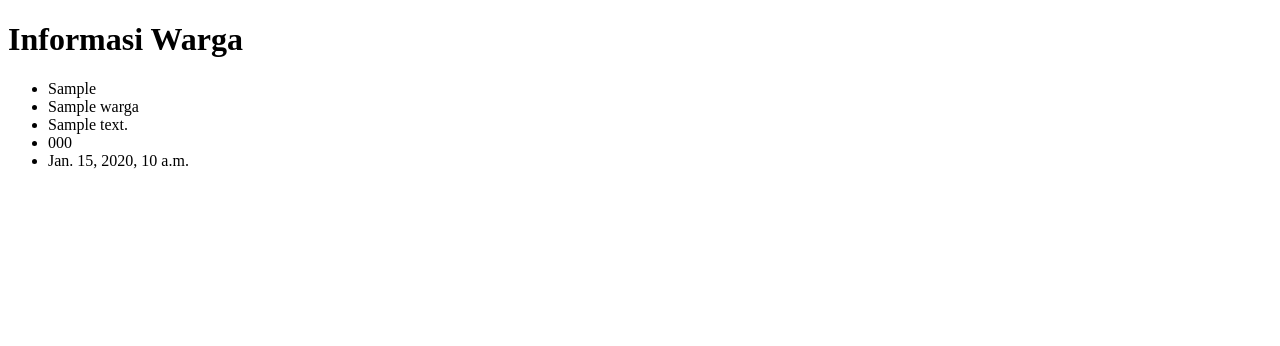
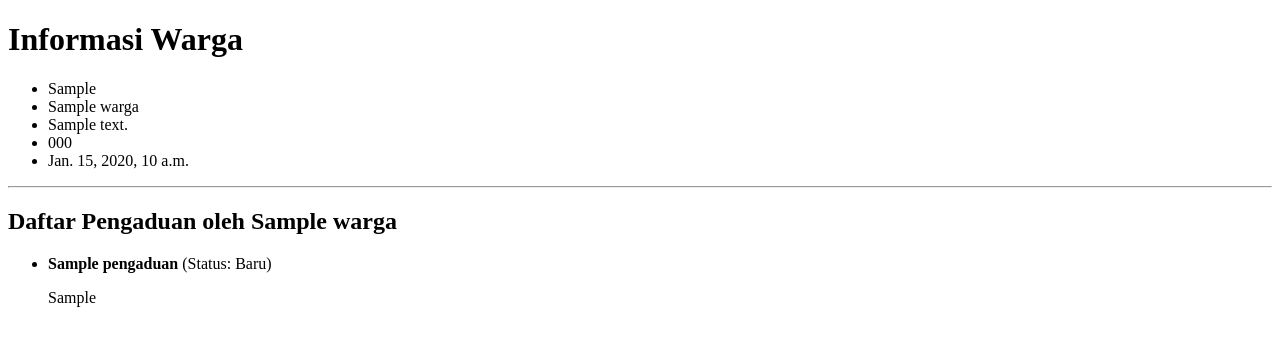
Before and after one commit to Rizkywahyufadillah/kuliah-framework-data-kelurahan, a Django app: page /warga/1/ in a window 1280 px wide. Shown: the top 346 px of the page. Run offline with Django 5.2, Linux system fonts and the light colour scheme; tables that the repository leaves empty hold one stand-in row (values such as "Sample post").

Commit message:
Menambahkan Pengaduan Warga

```diff
--- a/data_kelurahan/warga/admin.py
+++ b/data_kelurahan/warga/admin.py
@@ -1,7 +1,7 @@
 from django.contrib import admin
-from . models import Warga
+from . models import Warga,Pengaduan
 # Register your models here.
 
 
-
 admin.site.register(Warga)
+admin.site.register(Pengaduan)
--- a/data_kelurahan/warga/models.py
+++ b/data_kelurahan/warga/models.py
@@ -10,3 +10,22 @@ class Warga(models.Model):
 
     def __str__(self):
         return self.nama_lengkap
+
+
+class Pengaduan(models.Model):
+    STATUS_CHOICES = [
+        ('BARU', 'Baru'),
+        ('DIPROSES', 'Diproses'),
+        ('SELESAI', 'Selesai'),
+    ]
+
+    judul = models.CharField(max_length=200)
+    deskripsi = models.TextField()
+    status = models.CharField(max_length=10, choices=STATUS_CHOICES, default='BARU')
+    tanggal_lapor = models.DateTimeField(auto_now_add=True)
+
+    # Kunci relasinya ada di sini!
+    pelapor = models.ForeignKey(Warga, on_delete=models.CASCADE, related_name='pengaduan')
+
+    def __str__(self):
+        return self.judul
--- a/data_kelurahan/warga/templates/warga/warga_detail.html
+++ b/data_kelurahan/warga/templates/warga/warga_detail.html
@@ -14,6 +14,21 @@
         <li>{{warga.no_telepon}}</li>
         <li>{{warga.tanggal_registrasi}}</li>
     </ul>
+
+    <hr>
+    <h2>Daftar Pengaduan oleh {{ object.nama_lengkap }}</h2>
+
+    <ul>
+        {% for aduan in object.pengaduan.all %}
+        <li>
+            <strong>{{ aduan.judul }}</strong> (Status: {{ aduan.get_status_display }})
+            <p>{{ aduan.deskripsi }}</p>
+        </li>
+        {% empty %}
+        <li>Warga ini belum pernah membuat pengaduan.</li>
+        {% endfor %}
+    </ul>
+
 </body>
 
 </html>
--- a/data_kelurahan/warga/urls.py
+++ b/data_kelurahan/warga/urls.py
@@ -1,8 +1,9 @@
 from django.urls import path
-from .views import WargaListView
+from .views import PengaduanListView, WargaListView
 from .views import WargaDetailView
 
 urlpatterns = [
     path('', WargaListView.as_view(),name='warga-list'),
-    path('<int:pk>/', WargaDetailView.as_view(),name='warga-detail')
+    path('<int:pk>/', WargaDetailView.as_view(),name='warga-detail'),
+    path('pengaduan/', PengaduanListView.as_view(), name='pengaduan_list'),
 ]
--- a/data_kelurahan/warga/views.py
+++ b/data_kelurahan/warga/views.py
@@ -1,7 +1,7 @@
 from django.shortcuts import render
 from django.views.generic import ListView
 from django.views.generic import DetailView
-from .models import Warga
+from .models import Warga,Pengaduan
 
 # Create your views here.
 
@@ -11,3 +11,8 @@ class WargaListView(ListView):
 
 class WargaDetailView(DetailView):
     model = Warga
+
+
+class PengaduanListView(ListView):
+    model = Pengaduan
+    template_name = 'warga/pengaduan_list.html'
```
Also changed, not shown: data_kelurahan/warga/templates/warga/pengaduan_list.html (added, +11 -0 lines), data_kelurahan/warga/migrations/0002_pengaduan.py (added).
